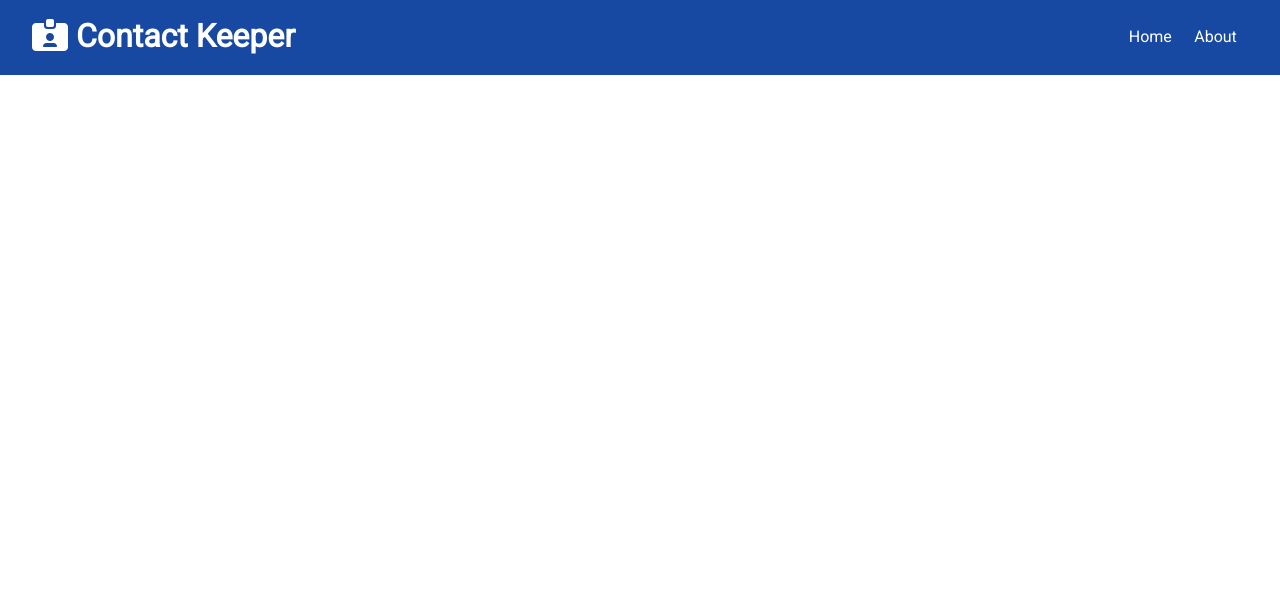
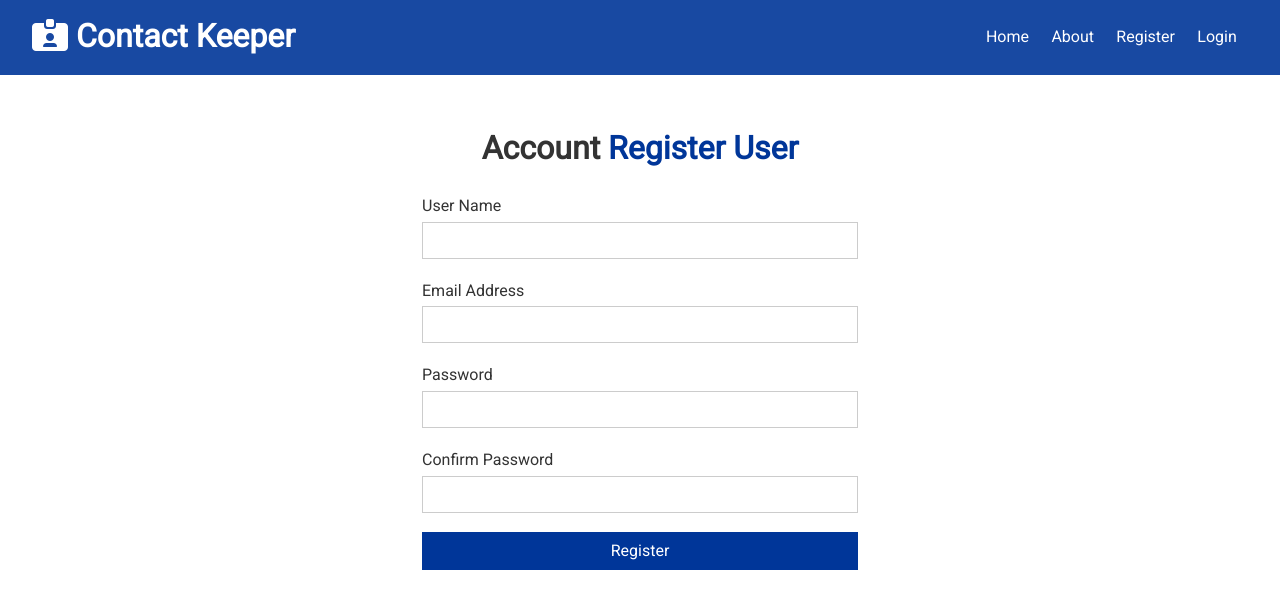
Before and after one commit to JamesFThomas/Contact-List, a React (Create React App) app in the folder client/: page /register in a window 1280 px wide. Shown: the top 608 px of the page. Built offline with nearby package versions, Linux system fonts and the light colour scheme.

Commit message:
(add)Login and Register user components implemented and rendering in application

```diff
--- a/client/src/App.js
+++ b/client/src/App.js
@@ -8,6 +8,10 @@
 import Home from './components/pages/Home';
 // Import About page component
 import About from './components/pages/About';
+// Import Register page component
+import Register from './components/auth/Register';
+// Import Login page component
+import Login from './components/auth/Login';
 // Import contact state provider object
 import ContactState from './context/contact/ContactState';
 // Import auth state provider object
@@ -27,6 +31,8 @@
                 <Switch>
                   <Route exact path='/' component={Home} />
                   <Route exact path='/about' component={About} />
+                  <Route exact path='/register' component={Register} />
+                  <Route exact path='/login' component={Login} />
                 </Switch>
               </div>
           </Fragment>
--- /dev/null
+++ b/client/src/components/auth/Login.js
@@ -0,0 +1,47 @@
+import React, { useState } from 'react'
+
+
+const Login = () => {
+  // Initialize useSate hook and variables for register form
+  const [user, setUser] = useState({
+      email: '',
+      password: '',
+  });
+
+  // Deconstruct values from useState user object
+  const { email, password } =  user;
+
+  // Function - to add values to form text fields
+  const onChange = (e) =>{
+    setUser({ ...user, [e.target.name]:e.target.value});
+  }
+
+  // Function - to capture and text field values
+  const onSubmit = (e) => {
+    e.preventDefault();
+    console.alert('Login submit');
+  }
+
+  // Return component html template to render to DOM
+  return (
+    <div className='form-container'>
+      <h1>
+        Account <span className='text-primary'>User Login</span>
+      </h1>
+      <form>
+        <div className='form-group'>
+          <label htmlFor='email'>Email Address</label>
+          <input type='email' name='email' value={email} onChange={onChange} />
+        </div>
+        <div className='form-group'>
+          <label htmlFor='password'>Password</label>
+          <input type='password' name='password' value={password} onChange={onChange} />
+        </div>
+        <input type='submit' value='Login' className='btn btn-primary btn-block' />
+      </form>
+    </div>
+  )
+}
+
+// Export Login component for use in application
+export default Login;
--- /dev/null
+++ b/client/src/components/auth/Register.js
@@ -0,0 +1,57 @@
+import React, { useState } from 'react'
+
+
+const Register = () => {
+  // Initialize useSate hook and variables for register form
+  const [user, setUser] = useState({
+      name: '',
+      email: '',
+      password: '',
+      password2: ''
+  });
+
+  // Deconstruct values from useState user object
+  const { name, email, password, password2 } =  user;
+
+  // Function - to add values to form text fields
+  const onChange = (e) =>{
+    setUser({ ...user, [e.target.name]:e.target.value});
+  }
+
+  // Function - to capture and text field values
+  const onSubmit = (e) => {
+    e.preventDefault();
+    console.alert('Register submit');
+  }
+
+  // Return component html template to render to DOM
+  return (
+    <div className='form-container'>
+      <h1>
+        Account <span className='text-primary'>Register User</span>
+      </h1>
+      <form>
+        <div className='form-group'>
+          <label htmlFor='name'>User Name</label>
+          <input type='text' name='name' value={name} onChange={onChange} />
+        </div>
+        <div className='form-group'>
+          <label htmlFor='email'>Email Address</label>
+          <input type='email' name='email' value={email} onChange={onChange} />
+        </div>
+        <div className='form-group'>
+          <label htmlFor='password'>Password</label>
+          <input type='password' name='password' value={password} onChange={onChange} />
+        </div>
+        <div className='form-group'>
+          <label htmlFor='password2'>Confirm Password</label>
+          <input type='password' name='password2' value={password2} onChange={onChange} />
+        </div>
+        <input type='submit' value='Register' className='btn btn-primary btn-block' />
+      </form>
+    </div>
+  )
+}
+
+// Export Register component for use in application
+export default Register;
--- a/client/src/components/layout/Navbar.js
+++ b/client/src/components/layout/Navbar.js
@@ -15,6 +15,12 @@
         </li>
         <li>
           <Link to='/about'> About </Link>
+        </li>
+        <li>
+          <Link to='/register'> Register </Link>
+        </li>
+        <li>
+          <Link to='/login'> Login </Link>
         </li>
       </ul>
 
```
Also changed, not shown: 1 other file (tests, documents, lock files or other folders).
